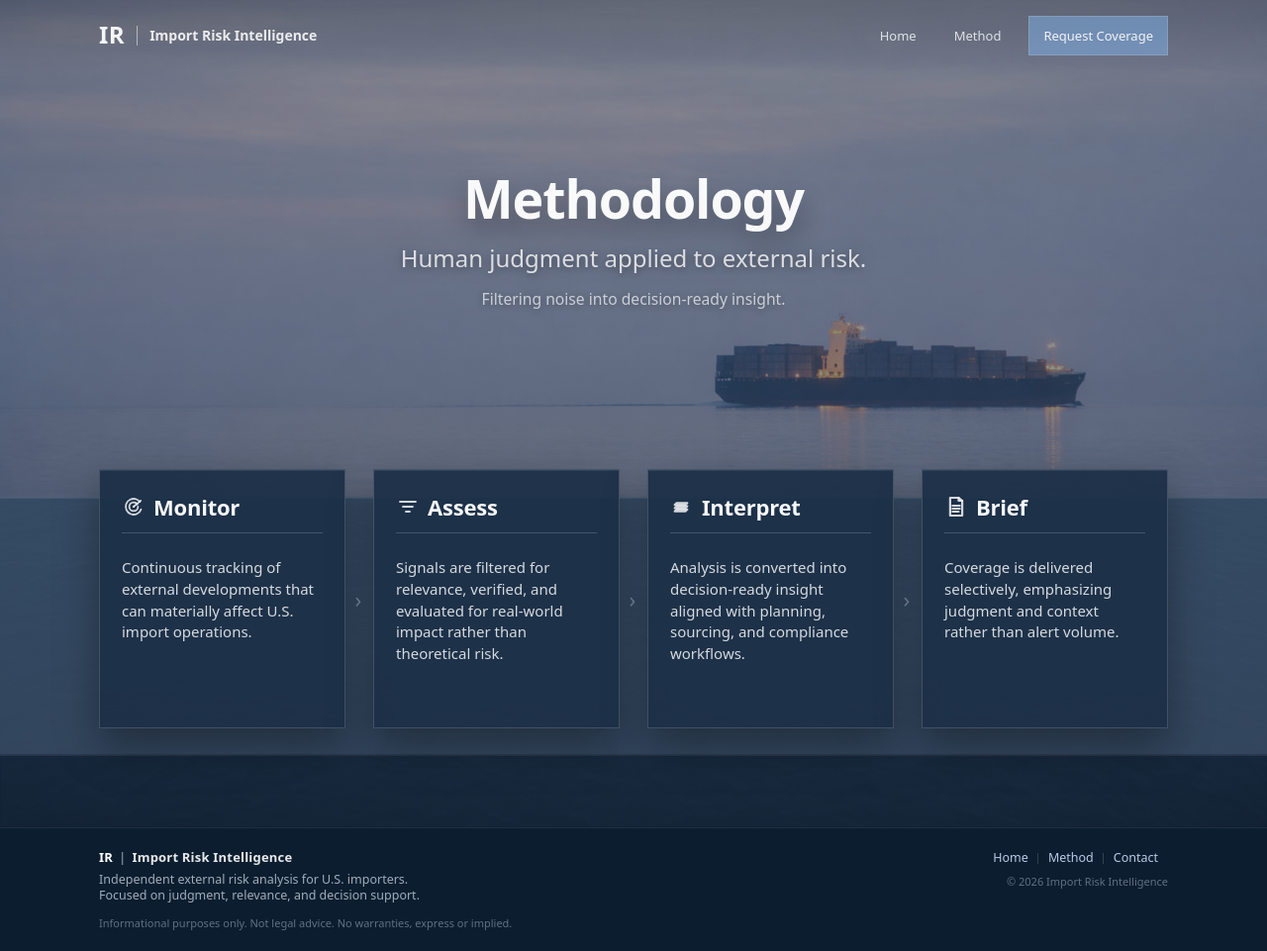
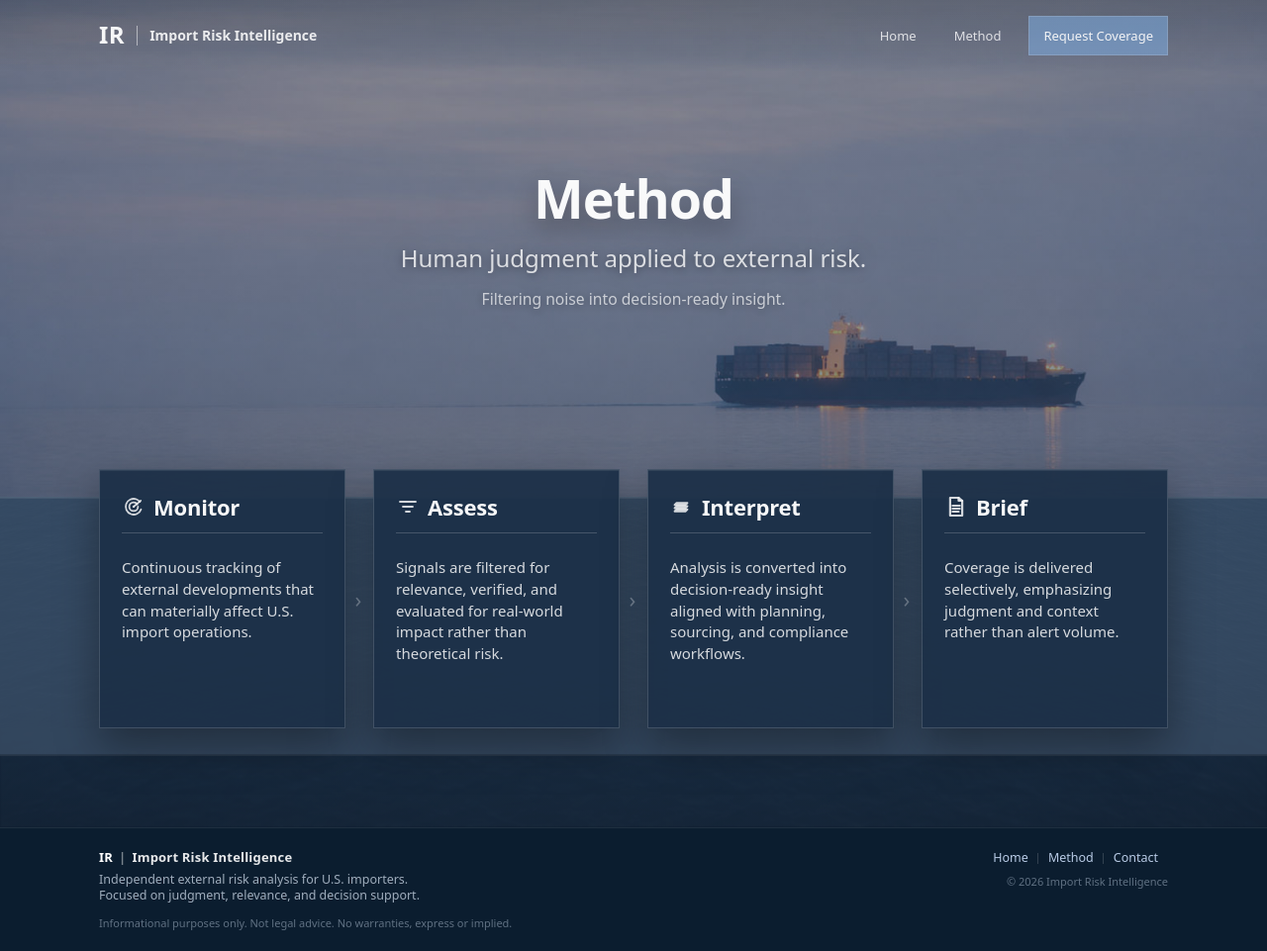
Before and after one commit to importrisk/import-risk-intelligence-site, a Jekyll site: the page built from method.html, in a window 1280 px wide. Shown: the whole page at 99% size. Built offline with Jekyll 4.4.1, drawn with Linux system fonts in a browser that asks for light colours.

Commit message:
Update method.html

```diff
--- a/method.html
+++ b/method.html
@@ -14,7 +14,7 @@ description: How Import Risk Intelligence evaluates and tracks supply-chain risk
 
   <div class="container">
   <div class="method-hero-inner">
-    <h1 class="hero-title">Methodology</h1>
+    <h1 class="hero-title">Method</h1>
    <p class="hero-subtitle">Human judgment applied to external risk.</p>
 <p class="hero-subtitle hero-subtitle-muted">
   Filtering noise into decision-ready insight.
```
